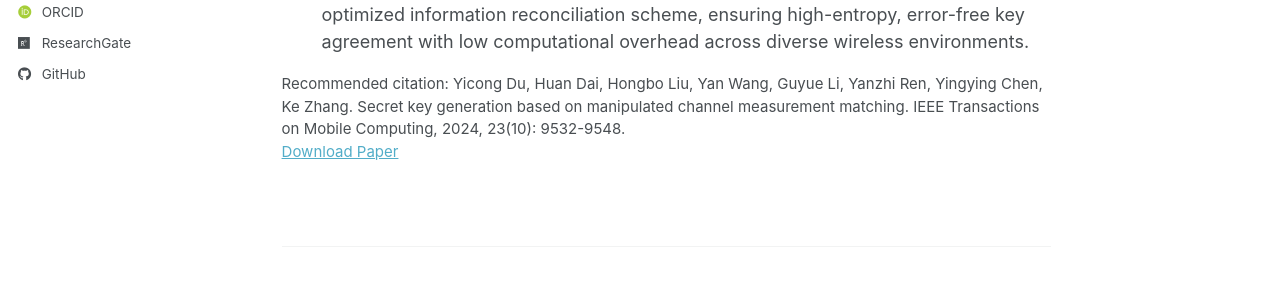
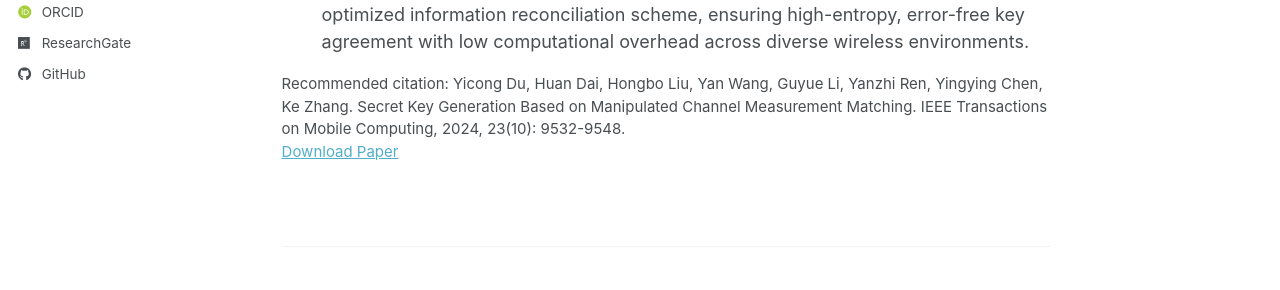
Before and after one commit to DozzzeN/yc_du, a Jekyll site: the page built from _publications/2024-02-12-manipulated-channel-matching.md, in a window 1280 px wide and 1217 px high. Shown: the part 532-822 px from the top of the window. Built offline with Jekyll 4.4.1, drawn with Linux system fonts in a browser that asks for light colours; some web fonts are replaced; a script bundle is joined from its source files by our own code; library files that are not in the unit come from our copies; part of the change alters nothing that is shown.

```diff
--- a/_publications/2024-02-01-manipulated-channel-matching.md
+++ b/_publications/2024-02-12-manipulated-channel-matching.md
@@ -2,12 +2,12 @@
 title: "Secret Key Generation Based on Manipulated Channel Measurement Matching"
 collection: publications
 category: manuscripts
-permalink: /publication/2024-02-01-manipulated-channel-matching
+permalink: /publication/2024-02-12-manipulated-channel-matching
 excerpt: "Introduces a matching-based key generation framework using bipartite graph matching and edit-sequence alignment to resolve quantization inconsistencies."
-date: 2024-02-01
+date: 2024-02-12
 venue: "IEEE Transactions on Mobile Computing (TMC)"
 paperurl: "https://ieeexplore.ieee.org/abstract/document/10432986"
-citation: "Yicong Du, Huan Dai, Hongbo Liu, Yan Wang, Guyue Li, Yanzhi Ren, Yingying Chen, Ke Zhang. Secret key generation based on manipulated channel measurement matching. IEEE Transactions on Mobile Computing, 2024, 23(10): 9532-9548."
+citation: "Yicong Du, Huan Dai, Hongbo Liu, Yan Wang, Guyue Li, Yanzhi Ren, Yingying Chen, Ke Zhang. Secret Key Generation Based on Manipulated Channel Measurement Matching. IEEE Transactions on Mobile Computing, 2024, 23(10): 9532-9548."
 ---
 ### Contributions & Highlights
 * **Matching-based Paradigm:** Proposed a novel key generation framework that matches randomly manipulated channel measurements instead of traditional quantization, effectively resolving inconsistencies caused by asynchronous probing and noise.
```
